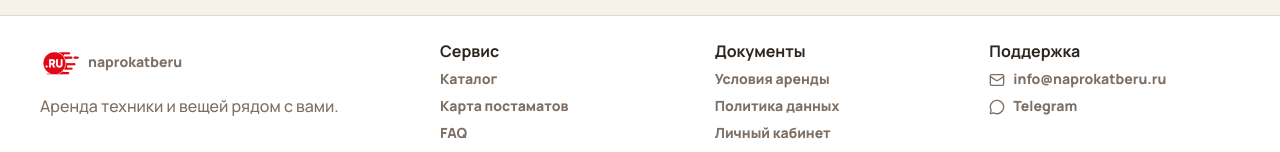
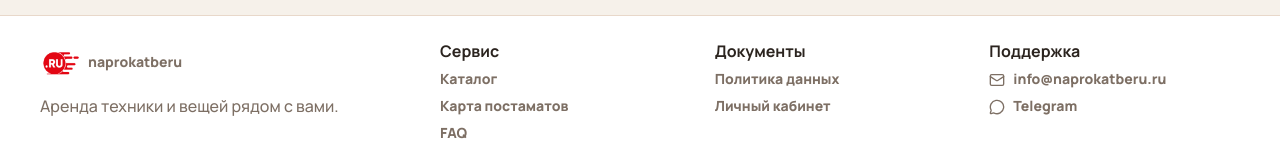
Before and after one commit to som1one/PostamatsApp, a Next.js app in the folder web/: page / in a window 1280 px wide. Shown: the part 1998-2150 px from the top of the page. Built offline with nearby package versions, Linux system fonts and the light colour scheme; no server answers.

Commit message:
Скрыть пункт 'Условия аренды' из футера

```diff
--- a/web/src/components/Footer.tsx
+++ b/web/src/components/Footer.tsx
@@ -24,7 +24,6 @@ export function Footer() {
         </nav>
         <nav className="footer-section" aria-label="Документы">
           <strong>Документы</strong>
-          <Link href="/about">Условия аренды</Link>
           <Link href="/about">Политика данных</Link>
           <Link href="/profile">Личный кабинет</Link>
         </nav>
```
